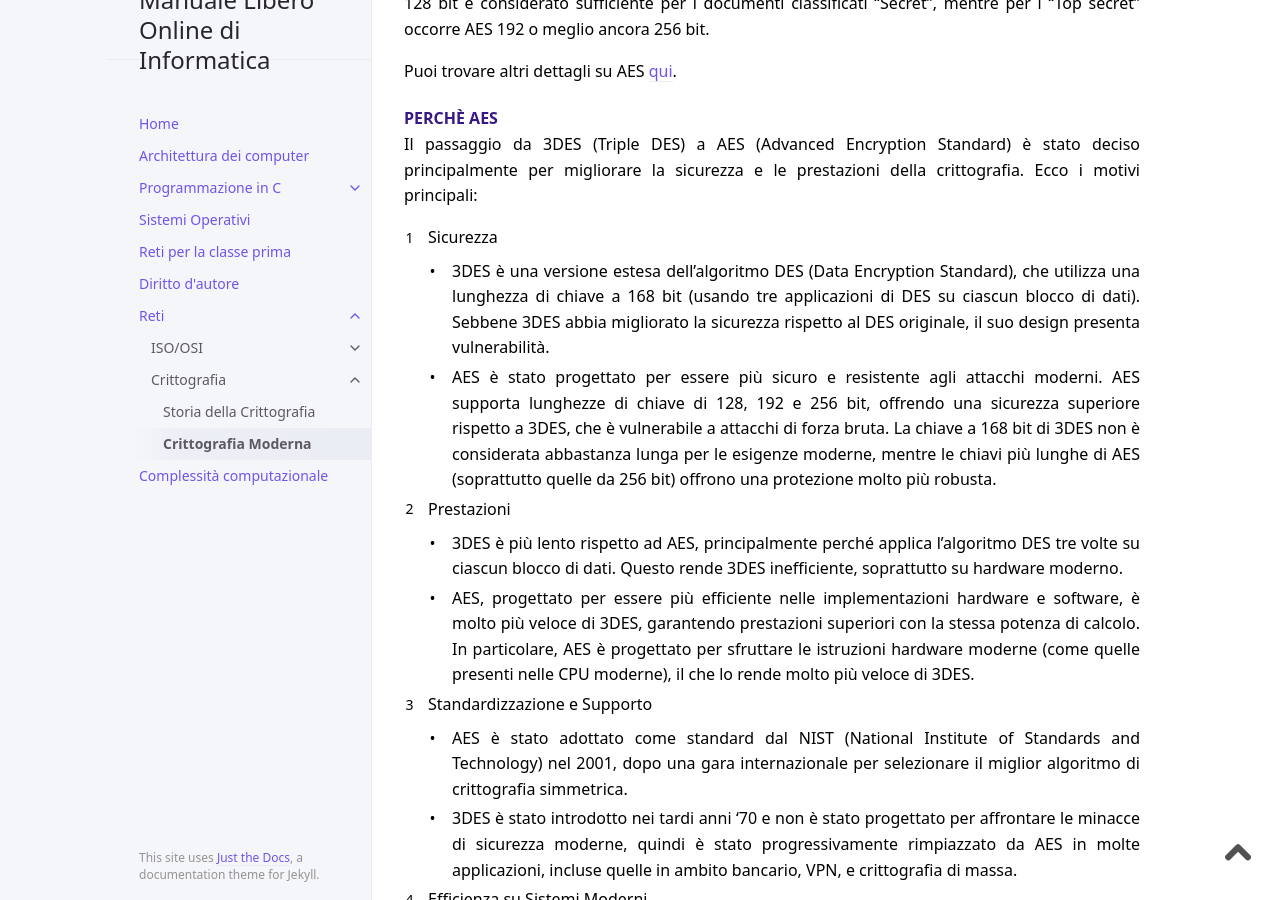
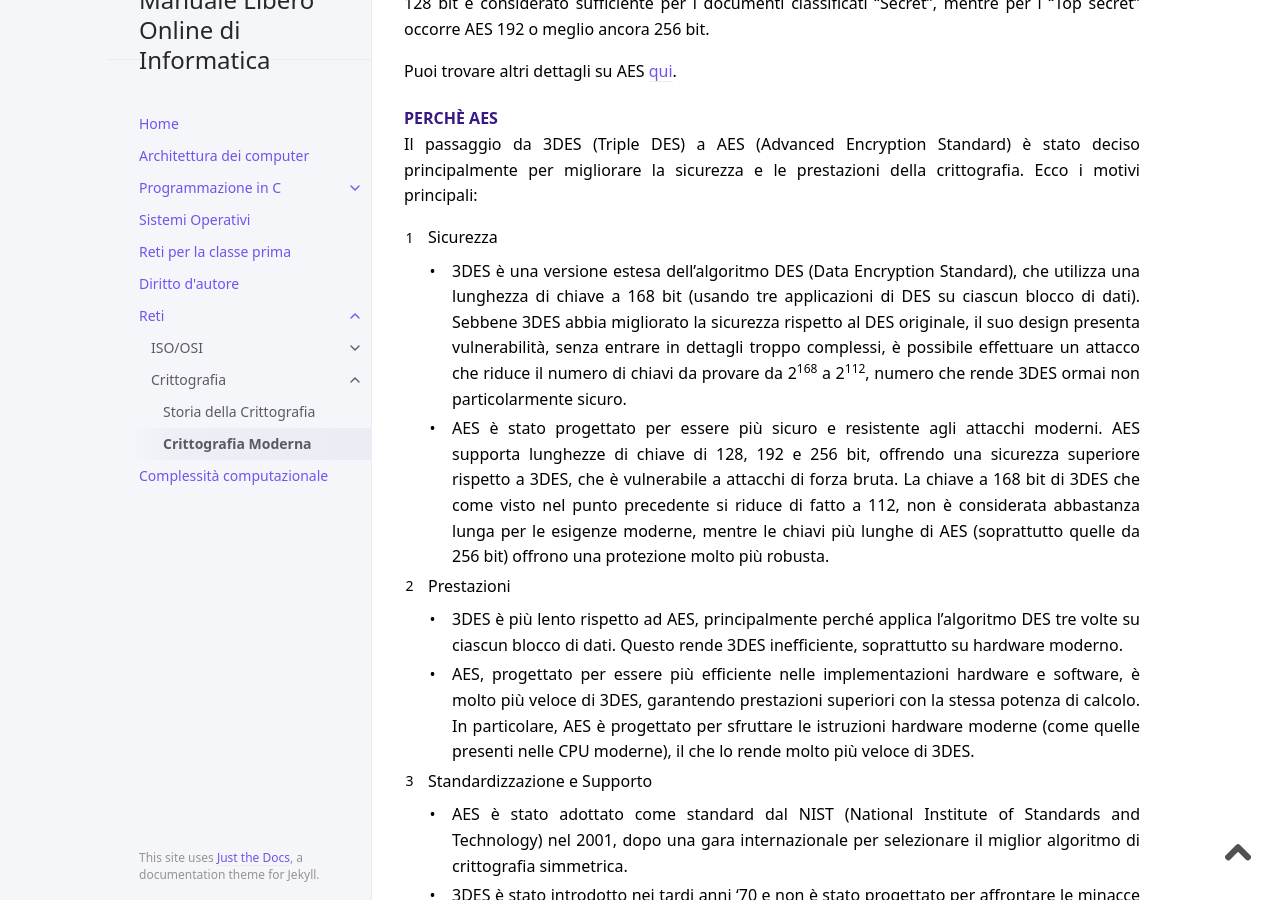
Before and after one commit to 4chi11e/manuale-libero-online-di-informatica, a Jekyll site: the page built from docs/reti/crittografia/crittografia-moderna.md, in a window 1280 px wide and 900 px high, scrolled down 12216 px. Built offline with Jekyll 4.4.1, drawn with Linux system fonts in a browser that asks for light colours.

Commit message:
perchè AES

```diff
--- a/docs/reti/crittografia/crittografia-moderna.md
+++ b/docs/reti/crittografia/crittografia-moderna.md
@@ -377,8 +377,8 @@ Puoi trovare altri dettagli su AES [qui](https://it.wikipedia.org/wiki/Advanced_
 Il passaggio da 3DES (Triple DES) a AES (Advanced Encryption Standard) è stato deciso principalmente per migliorare la sicurezza e le prestazioni della crittografia. Ecco i motivi principali:
 
 1. Sicurezza
-    - 3DES è una versione estesa dell'algoritmo DES (Data Encryption Standard), che utilizza una lunghezza di chiave a 168 bit (usando tre applicazioni di DES su ciascun blocco di dati). Sebbene 3DES abbia migliorato la sicurezza rispetto al DES originale, il suo design presenta vulnerabilità.
-    - AES è stato progettato per essere più sicuro e resistente agli attacchi moderni. AES supporta lunghezze di chiave di 128, 192 e 256 bit, offrendo una sicurezza superiore rispetto a 3DES, che è vulnerabile a attacchi di forza bruta. La chiave a 168 bit di 3DES non è considerata abbastanza lunga per le esigenze moderne, mentre le chiavi più lunghe di AES (soprattutto quelle da 256 bit) offrono una protezione molto più robusta.
+    - 3DES è una versione estesa dell'algoritmo DES (Data Encryption Standard), che utilizza una lunghezza di chiave a 168 bit (usando tre applicazioni di DES su ciascun blocco di dati). Sebbene 3DES abbia migliorato la sicurezza rispetto al DES originale, il suo design presenta vulnerabilità, senza entrare in dettagli troppo complessi, è possibile effettuare un attacco che riduce il numero di chiavi da provare da 2<sup>168</sup> a 2<sup>112</sup>, numero che rende 3DES ormai non particolarmente sicuro.
+    - AES è stato progettato per essere più sicuro e resistente agli attacchi moderni. AES supporta lunghezze di chiave di 128, 192 e 256 bit, offrendo una sicurezza superiore rispetto a 3DES, che è vulnerabile a attacchi di forza bruta. La chiave a 168 bit di 3DES che come visto nel punto precedente si riduce di fatto a 112, non è considerata abbastanza lunga per le esigenze moderne, mentre le chiavi più lunghe di AES (soprattutto quelle da 256 bit) offrono una protezione molto più robusta.
 
 2. Prestazioni
     - 3DES è più lento rispetto ad AES, principalmente perché applica l'algoritmo DES tre volte su ciascun blocco di dati. Questo rende 3DES inefficiente, soprattutto su hardware moderno.
```
